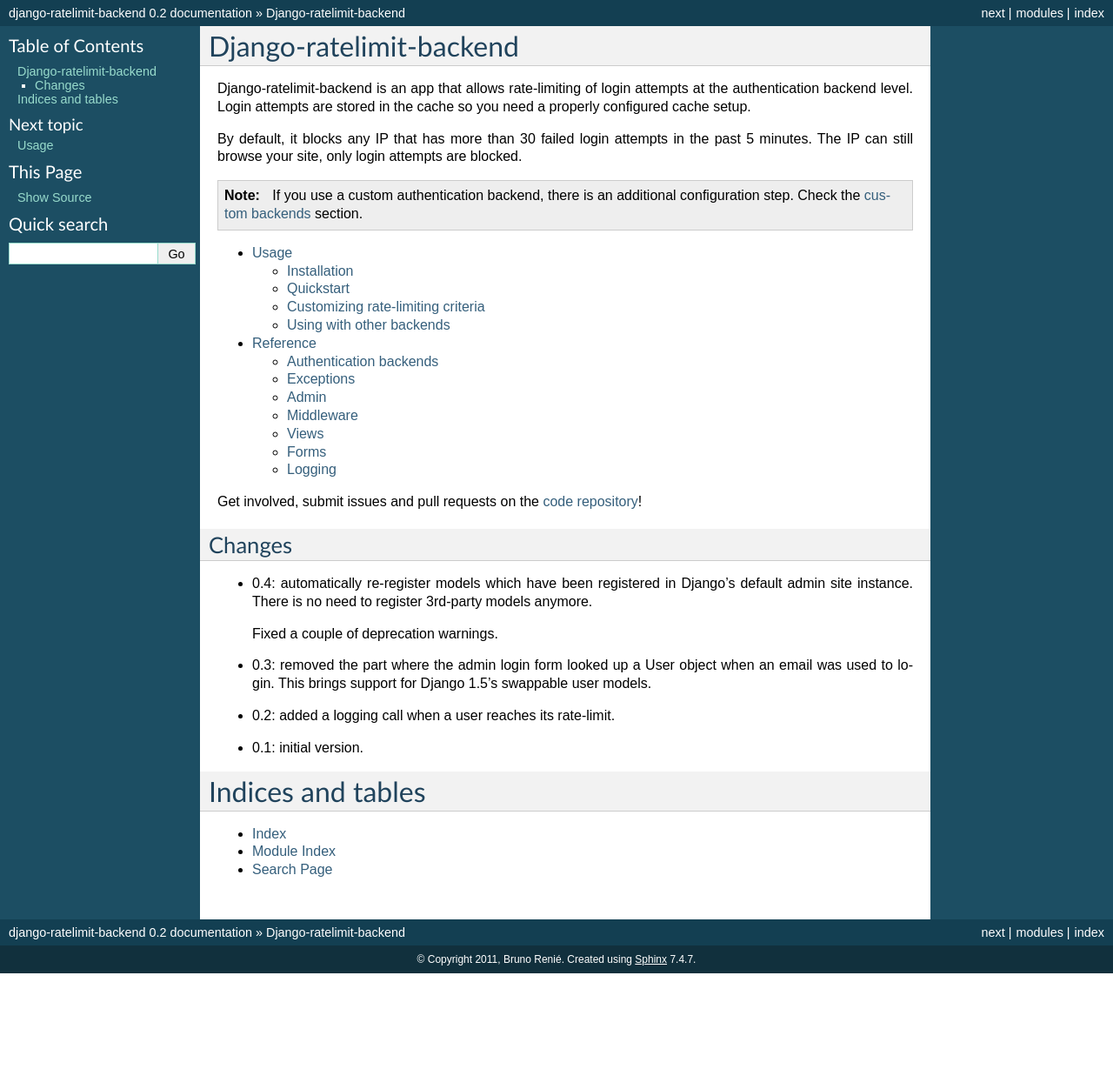
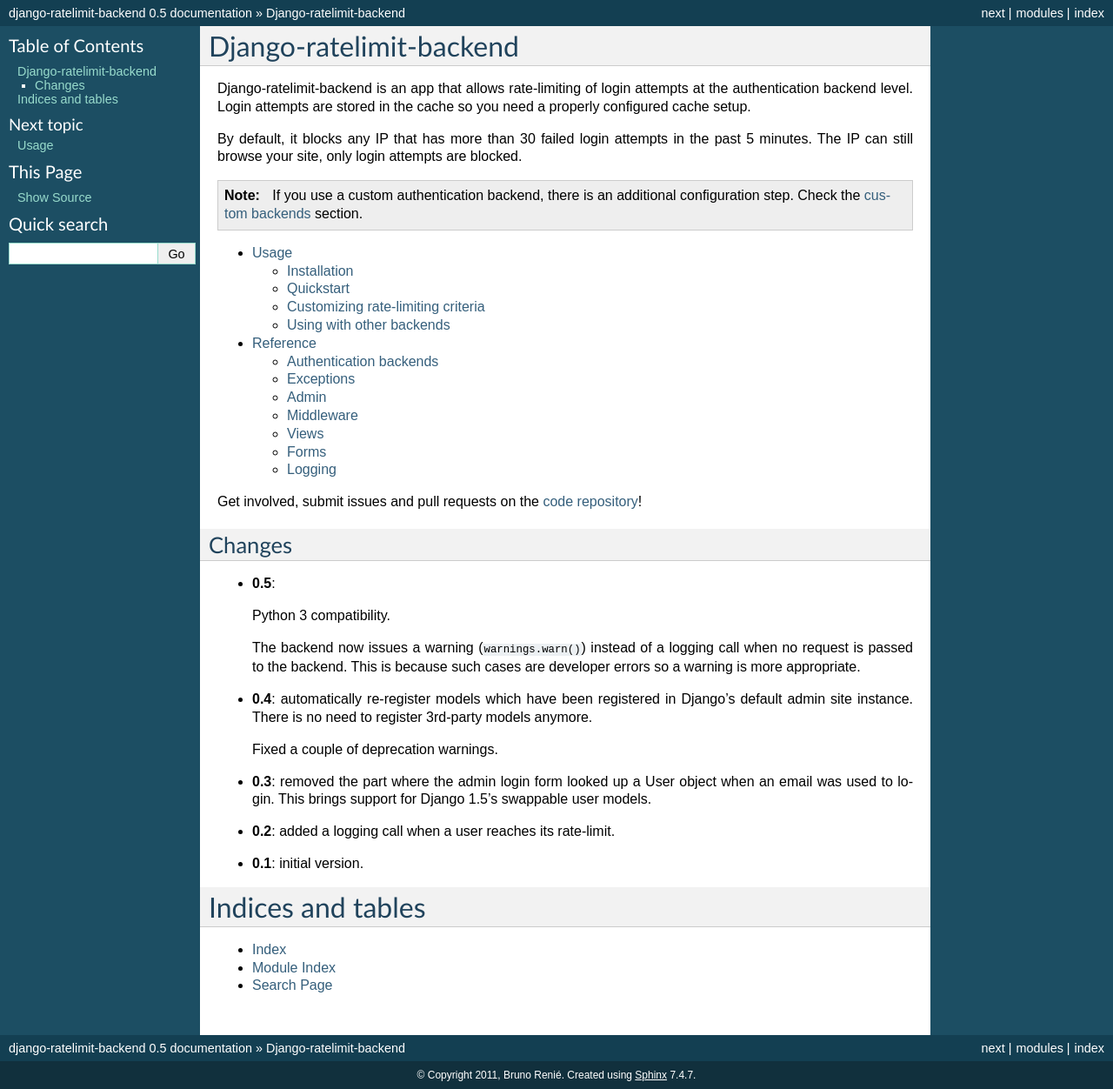
Before and after one commit to brutasse/django-ratelimit-backend, a Sphinx documentation site: the page built from docs/index.rst, in a window 1280 px wide. Shown: the whole page at 87% size. Built offline with Sphinx 7.4.7, drawn with Linux system fonts in a browser that asks for light colours; before the commit the page ends 1119 px from its top, so only the background shows below that.

```diff
--- a/docs/conf.py
+++ b/docs/conf.py
@@ -48,9 +48,9 @@ copyright = u'2011, Bruno Renié'
 # built documents.
 #
 # The short X.Y version.
-version = '0.2'
+version = '0.5'
 # The full version, including alpha/beta/rc tags.
-release = '0.2'
+release = '0.5'
 
 # The language for content autogenerated by Sphinx. Refer to documentation
 # for a list of supported languages.
--- a/docs/index.rst
+++ b/docs/index.rst
@@ -28,19 +28,27 @@ Get involved, submit issues and pull requests on the `code repository`_!
 Changes
 -------
 
-* 0.4: automatically re-register models which have been registered in Django's
-  default admin site instance. There is no need to register 3rd-party models
-  anymore.
+* **0.5**:
+
+  Python 3 compatibility.
+
+  The backend now issues a warning (``warnings.warn()``) instead of a logging
+  call when no request is passed to the backend. This is because such cases
+  are developer errors so a warning is more appropriate.
+
+* **0.4**: automatically re-register models which have been registered in
+  Django's default admin site instance. There is no need to register 3rd-party
+  models anymore.
 
   Fixed a couple of deprecation warnings.
 
-* 0.3: removed the part where the admin login form looked up a User object when
-  an email was used to login. This brings support for Django 1.5's swappable
-  user models.
+* **0.3**: removed the part where the admin login form looked up a User object
+  when an email was used to login. This brings support for Django 1.5's
+  swappable user models.
 
-* 0.2: added a logging call when a user reaches its rate-limit.
+* **0.2**: added a logging call when a user reaches its rate-limit.
 
-* 0.1: initial version.
+* **0.1**: initial version.
 
 Indices and tables
 ==================
--- a/ratelimitbackend/__init__.py
+++ b/ratelimitbackend/__init__.py
@@ -1 +1 @@
-__version__ = '0.4'
+__version__ = '0.5'
```
